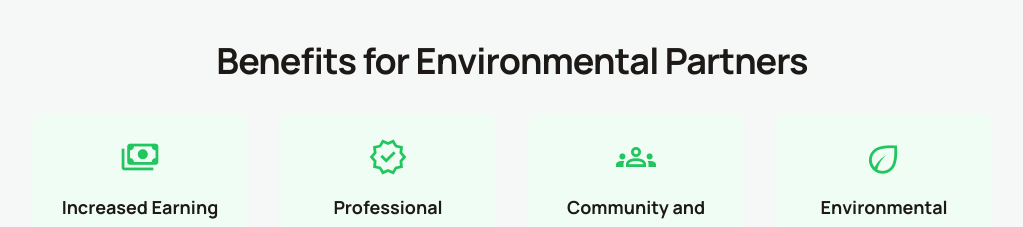
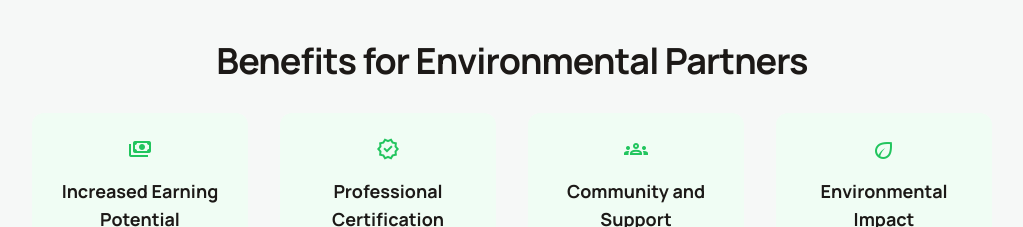
Before and after one commit to Zomujo/wastegrid, a Next.js app: page /network in a window 1280 px wide. Shown: the part 1120-1347 px from the top of the page, without its empty margins (128-1151 px from the left). Built offline with nearby package versions, Linux system fonts and the light colour scheme.

Commit message:
fixed race conditions with font icons

```diff
--- a/app/components/BenefitsSection.tsx
+++ b/app/components/BenefitsSection.tsx
@@ -1,3 +1,5 @@
+import MaterialIcon from "./MaterialIcon";
+
 export default function BenefitsSection() {
   return (
     <div>
@@ -6,12 +8,7 @@ export default function BenefitsSection() {
       </h2>
       <div className="mt-8 grid grid-cols-1 gap-8 md:grid-cols-2 lg:grid-cols-4">
         <div className="flex flex-col gap-4 rounded-xl bg-primary-50 dark:bg-primary-950/50 p-6 text-center items-center">
-          <span
-            className="material-symbols-outlined text-primary-500"
-            style={{ fontSize: "40px" }}
-          >
-            payments
-          </span>
+          <MaterialIcon icon="payments" className="text-primary-500 text-[40px]" />
           <div className="flex flex-col gap-1">
             <h3 className="text-lg font-bold text-stone-900 dark:text-white">
               Increased Earning Potential
@@ -24,12 +21,7 @@ export default function BenefitsSection() {
         </div>
 
         <div className="flex flex-col gap-4 rounded-xl bg-primary-50 dark:bg-primary-950/50 p-6 text-center items-center">
-          <span
-            className="material-symbols-outlined text-primary-500"
-            style={{ fontSize: "40px" }}
-          >
-            verified
-          </span>
+          <MaterialIcon icon="verified" className="text-primary-500 text-[40px]" />
           <div className="flex flex-col gap-1">
             <h3 className="text-lg font-bold text-stone-900 dark:text-white">
               Professional Certification
@@ -42,12 +34,7 @@ export default function BenefitsSection() {
         </div>
 
         <div className="flex flex-col gap-4 rounded-xl bg-primary-50 dark:bg-primary-950/50 p-6 text-center items-center">
-          <span
-            className="material-symbols-outlined text-primary-500"
-            style={{ fontSize: "40px" }}
-          >
-            groups
-          </span>
+          <MaterialIcon icon="groups" className="text-primary-500 text-[40px]" />
           <div className="flex flex-col gap-1">
             <h3 className="text-lg font-bold text-stone-900 dark:text-white">
               Community and Support
@@ -60,12 +47,7 @@ export default function BenefitsSection() {
         </div>
 
         <div className="flex flex-col gap-4 rounded-xl bg-primary-50 dark:bg-primary-950/50 p-6 text-center items-center">
-          <span
-            className="material-symbols-outlined text-primary-500"
-            style={{ fontSize: "40px" }}
-          >
-            eco
-          </span>
+          <MaterialIcon icon="eco" className="text-primary-500 text-[40px]" />
           <div className="flex flex-col gap-1">
             <h3 className="text-lg font-bold text-stone-900 dark:text-white">
               Environmental Impact
--- a/app/components/GlobalAgendas.tsx
+++ b/app/components/GlobalAgendas.tsx
@@ -1,4 +1,5 @@
 import Link from "next/link";
+import MaterialIcon from "./MaterialIcon";
 
 export default function GlobalAgendas() {
   return (
@@ -21,7 +22,7 @@ export default function GlobalAgendas() {
             href="/solutions"
           >
             <span className="truncate">Discover Our Solutions</span>
-            <span className="material-symbols-outlined">arrow_forward</span>
+            <MaterialIcon icon="arrow_forward" className="" />
           </Link>
         </div>
       </div>
--- /dev/null
+++ b/app/components/MaterialIcon.tsx
@@ -0,0 +1,37 @@
+"use client";
+
+import { useEffect, useState } from "react";
+
+export default function MaterialIcon({
+  icon,
+  className = "",
+}: {
+  icon: string;
+  className?: string;
+}) {
+  const [fontLoaded, setFontLoaded] = useState(false);
+
+  useEffect(() => {
+    // Check if font is already loaded
+    if (document.fonts) {
+      document.fonts.ready.then(() => {
+        setFontLoaded(true);
+      });
+
+      // Also check specifically for Material Symbols
+      document.fonts.load('24px "Material Symbols Outlined"').then(() => {
+        setFontLoaded(true);
+      });
+    } else {
+      // Fallback for browsers that don't support document.fonts
+      setFontLoaded(true);
+    }
+  }, []);
+
+  if (!fontLoaded) {
+    // Return empty space with same dimensions while font loads
+    return <span className={`inline-block w-6 h-6 ${className}`} />;
+  }
+
+  return <span className={`material-symbols-outlined ${className}`}>{icon}</span>;
+}
--- a/app/components/PartnerAdvantage.tsx
+++ b/app/components/PartnerAdvantage.tsx
@@ -1,3 +1,5 @@
+import MaterialIcon from "./MaterialIcon";
+
 export default function PartnerAdvantage() {
   return (
     <section className="mb-20">
@@ -14,9 +16,7 @@ export default function PartnerAdvantage() {
       </h3>
       <div className="grid md:grid-cols-2 lg:grid-cols-3 gap-8">
         <div className="bg-white dark:bg-background-dark p-6 rounded-xl border border-slate-200 dark:border-slate-800 flex flex-col items-start gap-4">
-          <span className="material-symbols-outlined text-4xl text-primary">
-            payments
-          </span>
+          <MaterialIcon icon="payments" className="text-4xl text-primary" />
           <h4 className="text-lg font-bold text-slate-900 dark:text-white">
             Increased Earning Potential
           </h4>
@@ -26,9 +26,7 @@ export default function PartnerAdvantage() {
         </div>
 
         <div className="bg-white dark:bg-background-dark p-6 rounded-xl border border-slate-200 dark:border-slate-800 flex flex-col items-start gap-4">
-          <span className="material-symbols-outlined text-4xl text-primary">
-            groups
-          </span>
+          <MaterialIcon icon="groups" className="text-4xl text-primary" />
           <h4 className="text-lg font-bold text-slate-900 dark:text-white">
             Access to a Growing Network
           </h4>
@@ -38,9 +36,7 @@ export default function PartnerAdvantage() {
         </div>
 
         <div className="bg-white dark:bg-background-dark p-6 rounded-xl border border-slate-200 dark:border-slate-800 flex flex-col items-start gap-4">
-          <span className="material-symbols-outlined text-4xl text-primary">
-            trending_up
-          </span>
+          <MaterialIcon icon="trending_up" className="text-4xl text-primary" />
           <h4 className="text-lg font-bold text-slate-900 dark:text-white">
             Professional Development
           </h4>
@@ -50,9 +46,7 @@ export default function PartnerAdvantage() {
         </div>
 
         <div className="bg-white dark:bg-background-dark p-6 rounded-xl border border-slate-200 dark:border-slate-800 flex flex-col items-start gap-4">
-          <span className="material-symbols-outlined text-4xl text-primary">
-            shield
-          </span>
+          <MaterialIcon icon="shield" className="text-4xl text-primary" />
           <h4 className="text-lg font-bold text-slate-900 dark:text-white">
             Safety and Security
           </h4>
@@ -62,9 +56,7 @@ export default function PartnerAdvantage() {
         </div>
 
         <div className="bg-white dark:bg-background-dark p-6 rounded-xl border border-slate-200 dark:border-slate-800 flex flex-col items-start gap-4">
-          <span className="material-symbols-outlined text-4xl text-primary">
-            workspace_premium
-          </span>
+          <MaterialIcon icon="workspace_premium" className="text-4xl text-primary" />
           <h4 className="text-lg font-bold text-slate-900 dark:text-white">
             Certification & Recognition
           </h4>
@@ -74,9 +66,7 @@ export default function PartnerAdvantage() {
         </div>
 
         <div className="bg-white dark:bg-background-dark p-6 rounded-xl border border-slate-200 dark:border-slate-800 flex flex-col items-start gap-4">
-          <span className="material-symbols-outlined text-4xl text-primary">
-            handshake
-          </span>
+          <MaterialIcon icon="handshake" className="text-4xl text-primary" />
           <h4 className="text-lg font-bold text-slate-900 dark:text-white">
             Community Impact
           </h4>
--- a/app/components/PillarsSection.tsx
+++ b/app/components/PillarsSection.tsx
@@ -1,3 +1,5 @@
+import MaterialIcon from "./MaterialIcon";
+
 export default function PillarsSection() {
   return (
     <section className="text-center">
@@ -6,9 +8,7 @@ export default function PillarsSection() {
       </h2>
       <div className="grid grid-cols-1 md:grid-cols-3 gap-8">
         <div className="bg-white dark:bg-gray-800 p-8 rounded-xl shadow-lg border border-gray-200 dark:border-gray-700 flex flex-col items-center gap-4 text-center transform hover:scale-105 transition-transform duration-300">
-          <span className="material-symbols-outlined text-5xl text-primary">
-            recycling
-          </span>
+          <MaterialIcon icon="recycling" className="text-5xl text-primary" />
           <h3 className="text-2xl font-bold text-gray-900 dark:text-white">
             Waste Reduction & Recycling
           </h3>
@@ -18,9 +18,7 @@ export default function PillarsSection() {
           </p>
         </div>
         <div className="bg-white dark:bg-gray-800 p-8 rounded-xl shadow-lg border border-gray-200 dark:border-gray-700 flex flex-col items-center gap-4 text-center transform hover:scale-105 transition-transform duration-300">
-          <span className="material-symbols-outlined text-5xl text-secondary">
-            energy_savings_leaf
-          </span>
+          <MaterialIcon icon="energy_savings_leaf" className="text-5xl text-secondary" />
           <h3 className="text-2xl font-bold text-gray-900 dark:text-white">
             Renewable Energy Generation
           </h3>
@@ -30,9 +28,7 @@ export default function PillarsSection() {
           </p>
         </div>
         <div className="bg-white dark:bg-gray-800 p-8 rounded-xl shadow-lg border border-gray-200 dark:border-gray-700 flex flex-col items-center gap-4 text-center transform hover:scale-105 transition-transform duration-300">
-          <span className="material-symbols-outlined text-5xl text-orange-500">
-            payments
-          </span>
+          <MaterialIcon icon="payments" className="text-5xl text-orange-500" />
           <h3 className="text-2xl font-bold text-gray-900 dark:text-white">
             Economic Empowerment
           </h3>
--- a/app/components/ThesisHero.tsx
+++ b/app/components/ThesisHero.tsx
@@ -1,4 +1,5 @@
 import Link from "next/link";
+import MaterialIcon from "./MaterialIcon";
 
 export default function ThesisHero() {
   return (
@@ -28,7 +29,7 @@ export default function ThesisHero() {
         href="/solutions"
       >
         <span className="truncate">Discover Our Solutions</span>
-        <span className="material-symbols-outlined">arrow_forward</span>
+        <MaterialIcon icon="arrow_forward" className="" />
       </Link>
     </div>
   );
--- a/app/components/ThreePillarsSection.tsx
+++ b/app/components/ThreePillarsSection.tsx
@@ -1,3 +1,5 @@
+import MaterialIcon from "./MaterialIcon";
+
 export default function ThreePillarsSection() {
   return (
     <div
@@ -33,9 +35,7 @@ export default function ThreePillarsSection() {
                 className="flex h-12 w-12 items-center justify-center rounded-lg"
                 style={{ backgroundColor: "#1dc962" }}
               >
-                <span className="material-symbols-outlined text-white">
-                  public
-                </span>
+                <MaterialIcon icon="public" className="text-white" />
               </div>
               <div className="mt-6 flex flex-col gap-2">
                 <h3 className="text-xl font-bold text-white">
@@ -60,9 +60,7 @@ export default function ThreePillarsSection() {
                 className="flex h-12 w-12 items-center justify-center rounded-lg"
                 style={{ backgroundColor: "#1dc962" }}
               >
-                <span className="material-symbols-outlined text-white">
-                  recycling
-                </span>
+                <MaterialIcon icon="recycling" className="text-white" />
               </div>
               <div className="mt-6 flex flex-col gap-2">
                 <h3 className="text-xl font-bold text-white">
@@ -87,9 +85,7 @@ export default function ThreePillarsSection() {
                 className="flex h-12 w-12 items-center justify-center rounded-lg"
                 style={{ backgroundColor: "#1dc962" }}
               >
-                <span className="material-symbols-outlined text-white">
-                  groups
-                </span>
+                <MaterialIcon icon="groups" className="text-white" />
               </div>
               <div className="mt-6 flex flex-col gap-2">
                 <h3 className="text-xl font-bold text-white">
--- a/app/globals.css
+++ b/app/globals.css
@@ -111,3 +111,22 @@ body {
 body::-webkit-scrollbar {
   display: none; /* WebKit */
 }
+
+/* Ensure Material Symbols icons render properly */
+.material-symbols-outlined {
+  font-family: "Material Symbols Outlined";
+  font-weight: normal;
+  font-style: normal;
+  font-size: 24px;
+  line-height: 1;
+  letter-spacing: normal;
+  text-transform: none;
+  display: inline-block;
+  white-space: nowrap;
+  word-wrap: normal;
+  direction: ltr;
+  -webkit-font-smoothing: antialiased;
+  text-rendering: optimizeLegibility;
+  -moz-osx-font-smoothing: grayscale;
+  font-feature-settings: "liga";
+}
```
Also changed, not shown: app/components/GlobalGovernanceSection.tsx (+5 -9 lines), app/layout.tsx (+7 -1 lines).
